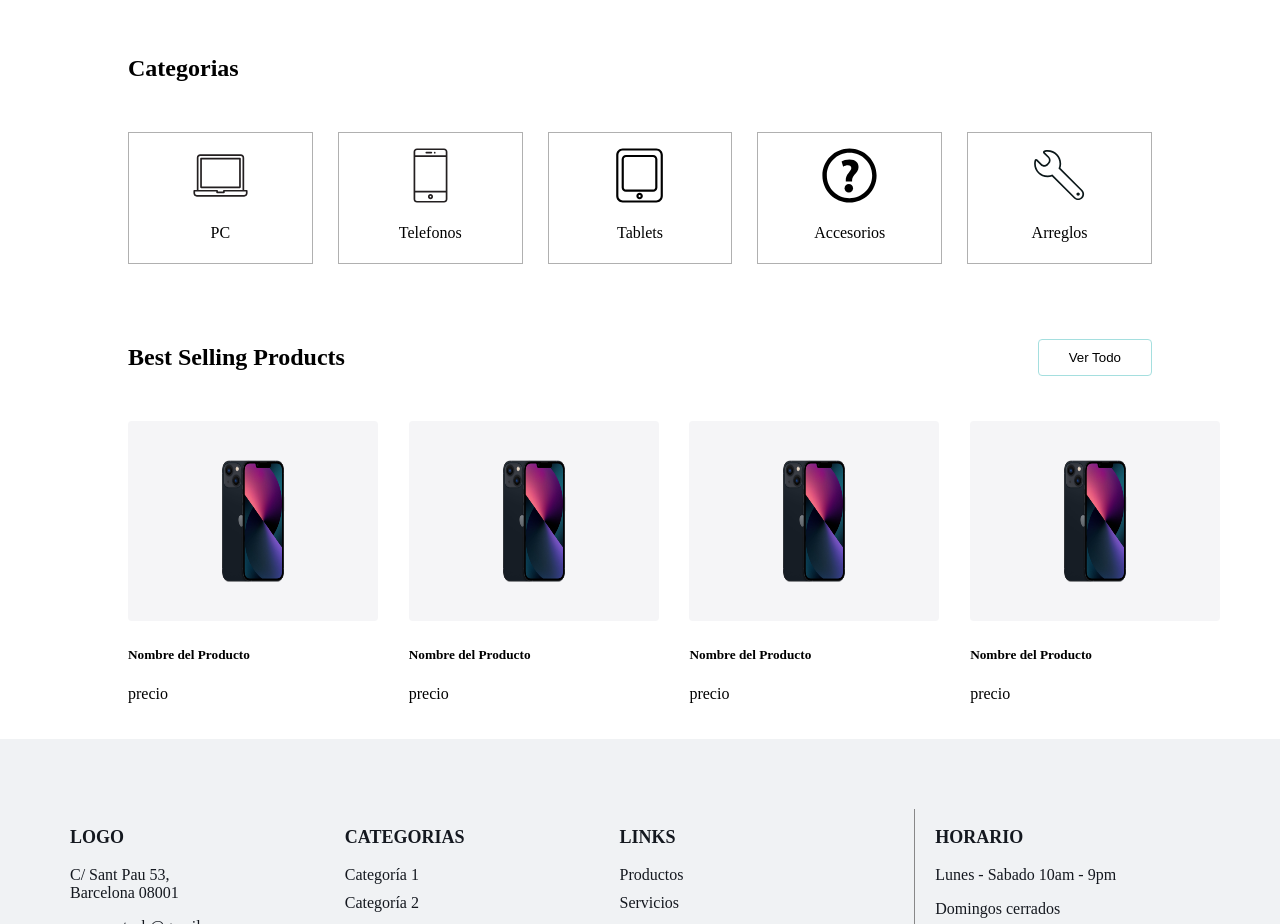
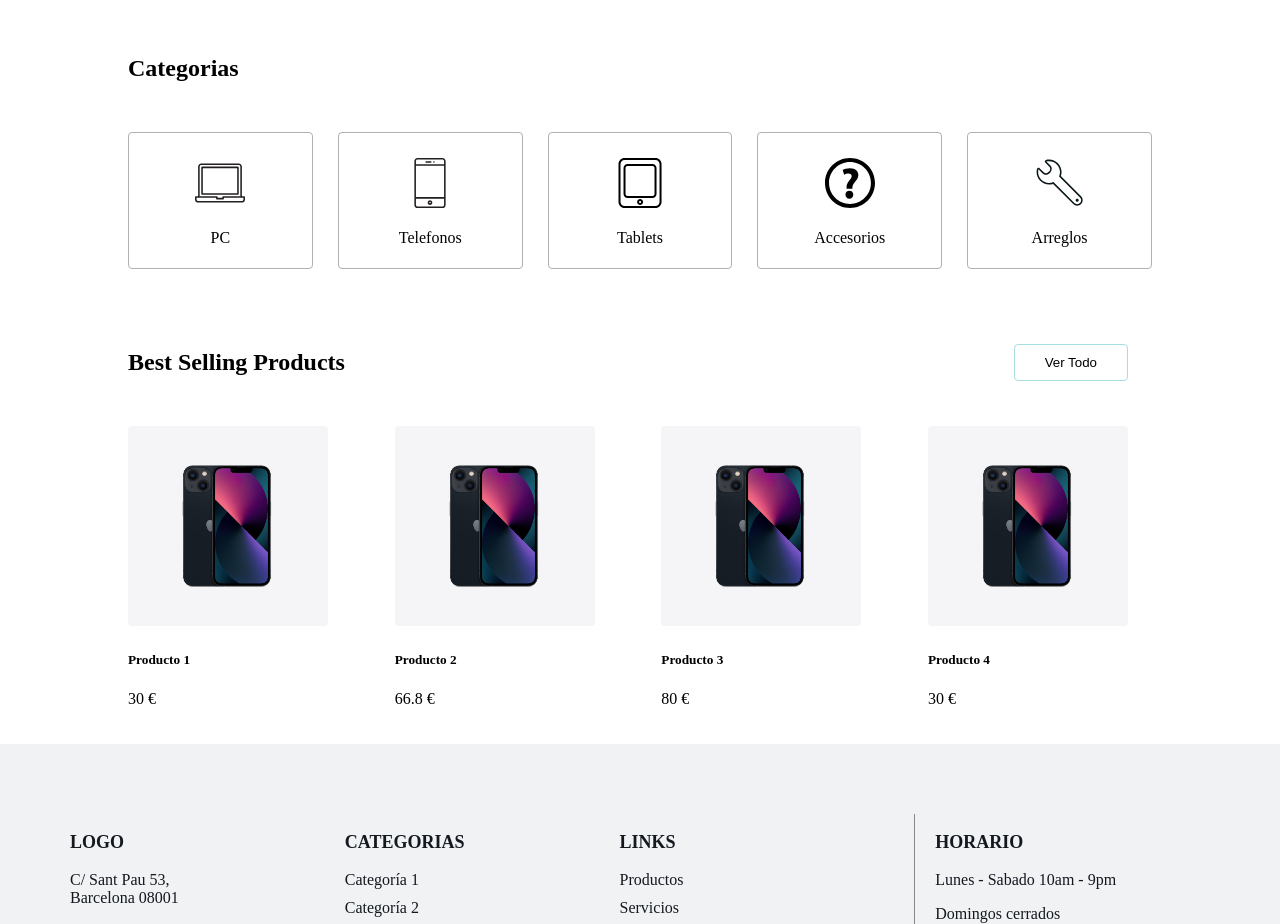
Before and after one commit to faisandelviento/kukumarket, a Next.js app: page / in a window 1280 px wide. Shown: the part 500-1424 px from the top of the page. Built offline with nearby package versions, Linux system fonts and the light colour scheme.

Commit message:
cambiando estilos

```diff
--- a/app/page.tsx
+++ b/app/page.tsx
@@ -3,6 +3,7 @@ import Header from "./ui/header";
 import { Categorias } from "./ui/categorias";
 import { SellingProducts } from "./ui/products";
 import { ContainerGeneral } from "./ui/generalComponents";
+import InfoContainer from "./ui/infoCont";
 export default function Home() {
   //TODO: hacer el header y las categorias
   // TODO: cpmenzar landing page acabar el slide
@@ -16,6 +17,7 @@ export default function Home() {
         <Categorias categorias={categoriasList} />
         <SellingProducts></SellingProducts>
       </ContainerGeneral>
+      <InfoContainer/>
      </main>
   );
 }
--- a/app/ui/categorias.module.css
+++ b/app/ui/categorias.module.css
@@ -10,9 +10,16 @@
     flex-direction:column;
     align-items: center;
     border: 1px solid #b0b0b0;
+    border-radius: 4px;
     background-color: transparent;
-    padding: 10px 0px 5px 0;
+    padding: 20px 0px 5px 0;
+    transition: transform 0.3s ease;
 }
+.categoria:hover{
+    background-color: #a5dfdf;
+    transform: scale(1.05);
+}
+
 .nombreCategoria{
     text-align: center;
 }
--- a/app/ui/categorias.tsx
+++ b/app/ui/categorias.tsx
@@ -11,8 +11,8 @@ function CategoriaItem(props:{nombre:string}){
         <div className={style.categoria}>
             <Image
                 src={`/iconos/${props.nombre}.svg`}
-                width={65}
-                height={65}
+                width={60}
+                height={60}
                 alt={`imagen ${props.nombre}`}
                 />
             <p className={style.nombreCategoria}>{props.nombre}</p>
--- /dev/null
+++ b/app/ui/infoCont.tsx
@@ -0,0 +1,7 @@
+export default function InfoContainer(){
+    return(
+        <div>
+
+        </div>
+    )
+}
--- a/app/ui/products.tsx
+++ b/app/ui/products.tsx
@@ -4,19 +4,21 @@ import styled from "styled-components";
 
 //STYLES GENERAL
 
-//padding de arriba y abajo pagina
+//TODO: PARA HACERLO RESPONSIVE TAL VEZ GRID ES MAS ADEQUADO
 
 const ContainerProductos = styled.div`
 display: flex;
 flex-direction: row;
 justify-content: space-between;
 gap: 3%;
+max-width: 1000px;
 `
 const Cabecera = styled.div`
 padding: 60px 0px 30px 0;
 display: flex;
 flex-direction: row;
 align-items: center;
+max-width: 1000px;
 `
 //TO DO: estilar boton
 const BottonMas = styled.button`
@@ -32,27 +34,45 @@ padding: 10px 30px;
 }
 `
 const ContainerItem = styled.div`
-
+background-color: grey;
 `
 const ResponsiveImage = styled(Image)`
 border-radius:4px;
 `
 
-function Producto (){
+interface ProductoProps {
+    nombre: string;
+    precio: number;
+  }
+
+function Producto (props: ProductoProps){
+    const { nombre, precio  } = props;
     return (
-        <ContainerItem>
-            <ResponsiveImage
-            src="/productos/producto1.png"
-            width={250}
-            height={200}
-            alt=""/>
-            <h5>Nombre del Producto</h5>
-            <p>precio</p>
-        </ContainerItem>
+        <div>
+            <div>
+                {/* ESTILAR PARA QUE SEA ABSOLUTE Y RELATIVE Y AÑADIR ICONO */}
+                <ResponsiveImage
+                src="/productos/producto1.png"
+                width={200}
+                height={200}
+                alt={`Imagen de ${nombre}`}/>
+            </div>
+            <h5>{nombre}</h5>
+            <p>{precio} €</p>
+        </div>
     )
 }
 
+//datos inventad
+const productos = [
+    { id: "LP product1", nombre: 'Producto 1', precio:30 },
+    { id: "LP product2", nombre: 'Producto 2', precio:66.8},
+    { id: "LP product3", nombre: 'Producto 3',precio:80 },
+    { id: "LP product4", nombre: 'Producto 4', precio:30 }
+  ];
+
 export function SellingProducts(){
+
     return(
         <>
             <Cabecera>
@@ -60,10 +80,12 @@ export function SellingProducts(){
                 <BottonMas>Ver Todo</BottonMas>
             </Cabecera>
             <ContainerProductos>
-                <Producto/>
-                <Producto/>
-                <Producto/>
-                <Producto/>
+            {productos.map(producto => (
+          <Producto
+          key={producto.id}
+          nombre={producto.nombre}
+          precio={producto.precio} />
+        ))}
             </ContainerProductos>
         </>
     )
```
Also changed, not shown: public/productos/producto1.png.
